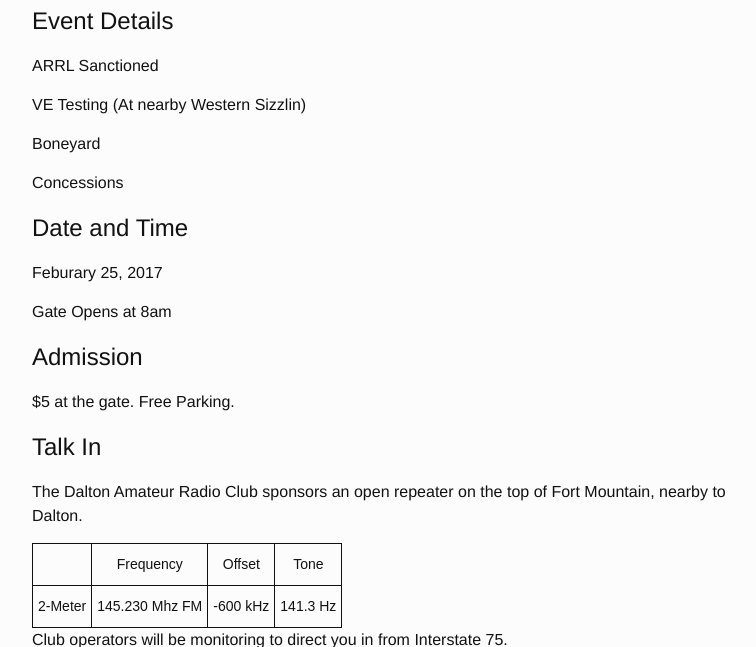
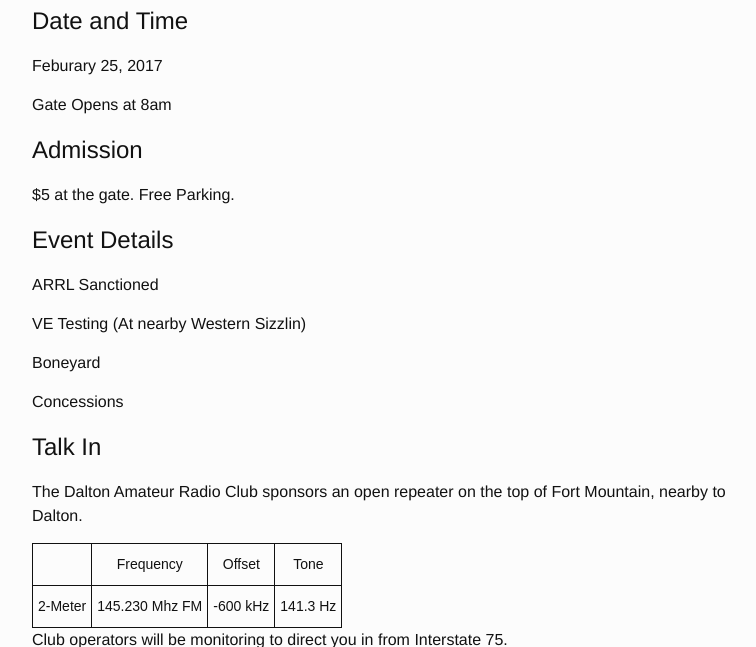
Before and after one commit to n00tz/darc-jekyll, a Jekyll site: the page built from hamfest.md, in a window 1280 px wide and 900 px high, scrolled down 688 px, cut to the strip 253-900 px from the top of the window. Shown: the whole strip, without its empty margins (238-994 px from the left). Built offline with Jekyll 4.4.1, drawn with Linux system fonts in a browser that asks for light colours; some of the changed lines change nothing that is shown.

Commit message:
ordering

```diff
--- a/hamfest.md
+++ b/hamfest.md
@@ -12,6 +12,16 @@ The Best Hamfest in Georgia
 
 <iframe src="https://www.google.com/maps/embed?pb=!1m18!1m12!1m3!1d3276.6346804924533!2d-84.96145568427806!3d34.78997098041169!2m3!1f0!2f0!3f0!3m2!1i1024!2i768!4f13.1!3m3!1m2!1s0x8860756dc823a05f%3A0x1ca05a950164cc0f!2sNorth+Ga+AG+Fair+Association!5e0!3m2!1sen!2sus!4v1481250475611" width="480" height="350" frameborder="0" style="border:0" allowfullscreen></iframe>
 
+# Date and Time
+
+Feburary 25, 2017
+
+Gate Opens at 8am
+
+# Admission
+
+$5 at the gate. Free Parking.
+
 # Event Details
 
 ARRL Sanctioned
@@ -21,16 +31,6 @@ VE Testing (At nearby Western Sizzlin)
 Boneyard
 
 Concessions
-
-# Date and Time
-
-Feburary 25, 2017
-
-Gate Opens at 8am
-
-# Admission
-
-$5 at the gate. Free Parking.
 
 # Talk In
 
```
